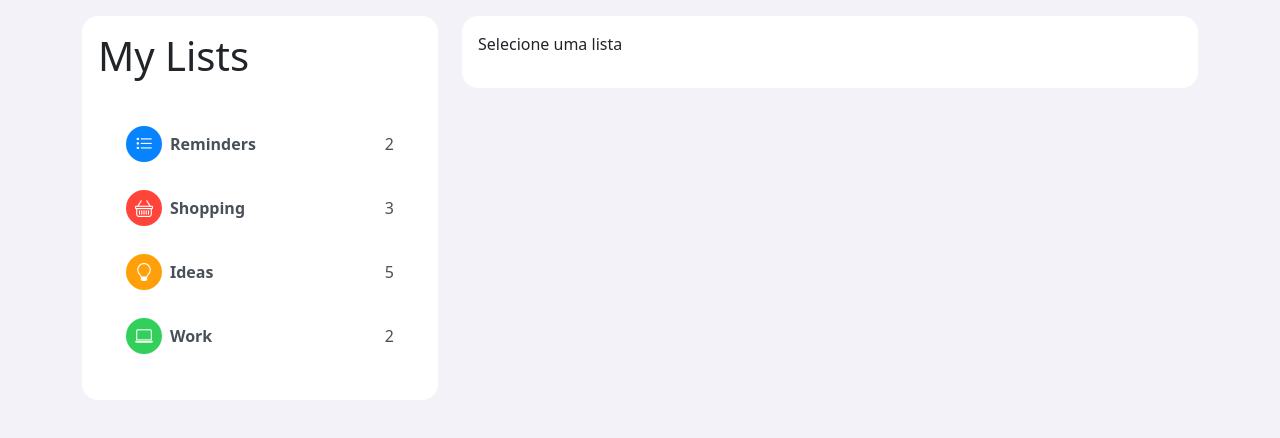
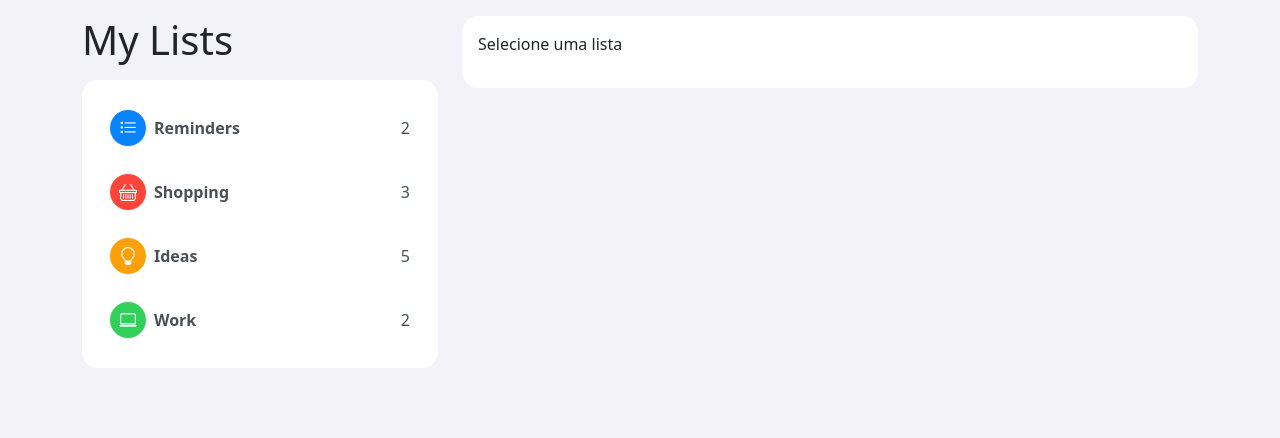
Before and after one commit to GuilhermeDSantos/to-do, an Angular app: page / in a window 1280 px wide. Shown: the top 438 px of the page. Built offline with nearby package versions, Linux system fonts and the light colour scheme.

Commit message:
Simplify list selector component display logic
Removed redundant conditional rendering for the list selector component. This ensures consistent display across all screen sizes and simplifies the HTML structure.

```diff
--- a/src/app/screens/home/home.component.html
+++ b/src/app/screens/home/home.component.html
@@ -1,10 +1,7 @@
 <div class="container mt-3">
     <div class="row">
         <div class="col-md-4" [ngClass]="{ 'd-none d-md-block': listService.selectedList !== undefined }">
-            <div class="card d-none d-md-block p-3">
-                <app-list-selector></app-list-selector>
-            </div>
-            <app-list-selector class="d-md-none"></app-list-selector>
+            <app-list-selector></app-list-selector>
         </div>
 
         <div class="col-md-8" [ngClass]="{ 'd-none d-md-block': listService.selectedList === undefined }">
```
